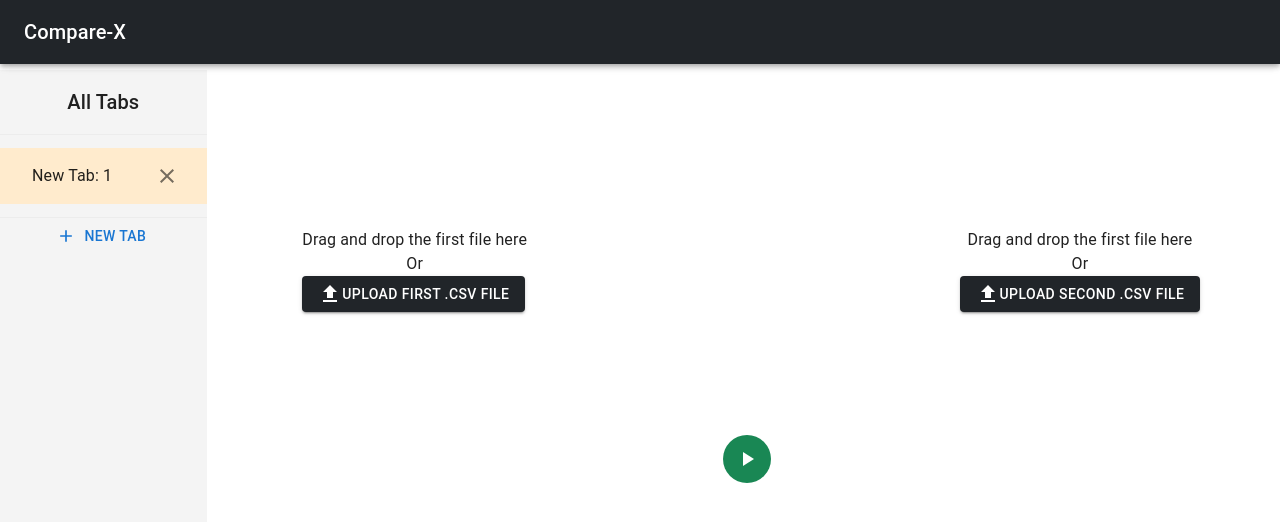
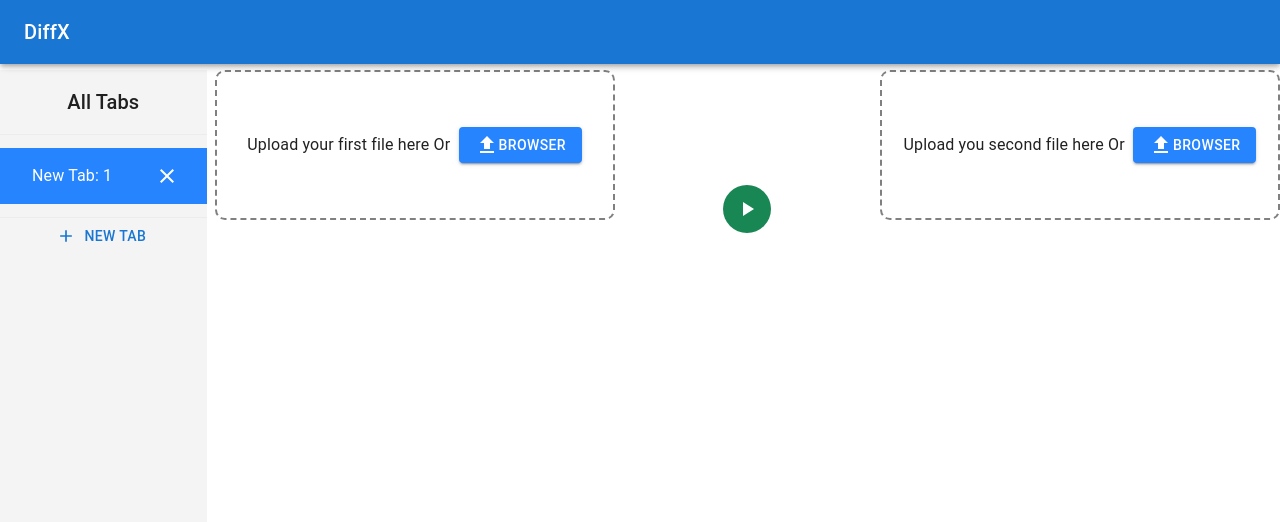
Before and after one commit to connectaak/datadiff, a React (Create React App) app: page / in a window 1280 px wide. Shown: the top 522 px of the page. Built offline with nearby package versions, Linux system fonts and the light colour scheme.

Commit message:
completed pagination

```diff
--- a/src/Components/Common/CustomToolbar.js
+++ b/src/Components/Common/CustomToolbar.js
@@ -1,11 +1,21 @@
-import { GridToolbarContainer, GridToolbarExport } from '@mui/x-data-grid';
+import {
+  GridToolbarContainer
+} from '@mui/x-data-grid';
 import * as React from 'react';
 
 
-export default function CustomToolbar() {
+export default function CustomToolbar({apiRef}) {
+  // const apiRef = useGridApiRef();
+  // const handleExport = () =>  apiRef.current.exportDataAsCsv({ delimiter: ";", utf8WithBom: true });
   return (
     <GridToolbarContainer>
-      <GridToolbarExport />
+     {/* <Box sx={{position:"absolute",background:"red",zIndex:1, top:0}}>
+     <Tooltip title="Export in Excel">
+              <IconButton  onClick={handleExport}>
+                <Save sx={{ color: "white" }} />
+              </IconButton>
+            </Tooltip>
+     </Box> */}
     </GridToolbarContainer>
   );
 }
--- a/src/Components/Common/DataGrid/GridTopBar.js
+++ b/src/Components/Common/DataGrid/GridTopBar.js
@@ -1,9 +1,11 @@
 import {
   GridOff,
+  Save,
   TableRows
 } from "@mui/icons-material";
 import { IconButton, Tooltip } from "@mui/material";
 import React from "react";
+// import CustomToolbar from "../CustomToolbar";
 
 export default function GridTopBar({
   filter,
@@ -13,7 +15,14 @@
   onExcelExport,
   resetFilterSortConfig,
   isDBData,
+  apiRef
 }) {
+
+
+  const handleExport= () => {
+    const gridApi = apiRef.current;
+    gridApi.exportDataAsCsv({ delimiter: ";", utf8WithBom: true });
+  };
   return (
     <div className="bg-success mt-3">
       <div className="d-flex ">
@@ -48,8 +57,17 @@
             </IconButton>
           </Tooltip> */}
         </div>
-        {/* <div className="d-flex align-items-center">
-          <Tooltip title="Reset Grid">
+        <div className="d-flex align-items-center">
+        <Tooltip title="Export in Excel">
+                <IconButton  onClick={handleExport}>
+                  <Save sx={{ color: "white" }} />
+                </IconButton>
+        </Tooltip>
+        {/* <CustomToolbar/> */}
+        {/* <Tooltip title="Reset Grid"> */}
+           {/* <CustomToolbar/> */}
+          {/* </Tooltip> */}
+          {/* <Tooltip title="Reset Grid">
             <IconButton onClick={resetFilterSortConfig}>
               <RotateLeftSharp sx={{ color: "white" }} />
             </IconButton>
@@ -70,8 +88,8 @@
             <IconButton onClick={() => onExport()}>
               <FileDownload sx={{ color: "white" }} />
             </IconButton>
-          </Tooltip>
-        </div> */}
+          </Tooltip> */}
+        </div>
       </div>
     </div>
   );
--- a/src/Components/Comparisons/File/FileCompare.js
+++ b/src/Components/Comparisons/File/FileCompare.js
@@ -208,22 +208,22 @@
     <div>
       <Grid container display={"flex"} flexWrap="wrap">
         <Grid md={6} xs={12} item>
-          <Box sx={{background:draggingL&&"gray",width:'400px',height:"400px"}} padding={"10px"} display="flex" alignItems={"center"} justifyContent={"center"}
+          <Box sx={{background:draggingL&&"gray",width:'400px',height:"150px",border:"2px solid gray", borderStyle:"dashed", borderRadius:"10px" }} padding={"10px"} display="flex" alignItems={"center"} justifyContent={"center"}
                 onDragEnter={(e)=>handleDragEnter(e,"left")}
                 onDragLeave={(e)=>handleDragLeave(e,"left")}
                 onDragOver={handleDragOver}
                 onDrop={(e)=>handleDrop(e,"left")}
 
           >
-            <Box>
+            <Box display="flex" alignItems="center">
             {uploadingL ? (
         <Box>
-          <Typography align={"center"}>Uploaded The First File</Typography>
+          <Typography align={"center"}>Uploaded The First File  &nbsp;</Typography>
         </Box>
       ) : (
         <>
-           <Typography align={"center"}>Drag and drop the first file here</Typography>
-           <Typography align={"center"}>Or</Typography>
+           <Typography align={"center"}>Upload your first file here Or  &nbsp;</Typography>
+
         </>
 
       )}
@@ -238,11 +238,11 @@
                 />
 
                 <Button
-                  className="bg-dark"
+                   sx={{backgroundColor:"#2684FF"}}
                   variant="contained"
                   component="span"
                 >
-                  <FileUpload /> Upload First .CSV File
+                  <FileUpload /> Browser
                 </Button>
               </label>
             </Box>
@@ -260,21 +260,21 @@
         </Grid>{" "}
         <Grid md={6} xs={12} item display={"flex"} justifyContent="end">
           <Box>
-            <Box sx={{background:draggingR&&"gray",width:'400px',height:"400px"}} padding={"10px"} display="flex" alignItems={"center"} justifyContent={"center"}
+            <Box sx={{background:draggingL&&"gray",width:'400px',height:"150px",border:"2px solid gray", borderStyle:"dashed", borderRadius:"10px" }} padding={"10px"} display="flex" alignItems={"center"} justifyContent={"center"}
               onDragOver={handleDragOver}
               onDragEnter={(e)=>handleDragEnter(e,"right")}
                 onDragLeave={(e)=>handleDragLeave(e,"right")}
 
                 onDrop={(e)=>handleDrop(e,"right")}>
-              <Box>
+              <Box display="flex" alignItems="center">
               {uploadingR ? (
         <Box>
-          <Typography align={"center"}>Uploaded The Second File</Typography>
+          <Typography align={"center"}>Uploaded The Second File  &nbsp; </Typography>
         </Box>
       ) : (
         <>
-           <Typography align={"center"}>Drag and drop the first file here</Typography>
-           <Typography align={"center"}>Or</Typography>
+           <Typography align={"center"}>Upload you second file here Or  &nbsp;</Typography>
+
         </>
 
       )}
@@ -288,11 +288,11 @@
                   />
 
                   <Button
-                    className="bg-dark"
+                   sx={{backgroundColor:"#2684FF"}}
                     variant="contained"
                     component="span"
                   >
-                    <FileUpload /> Upload Second .CSV File
+                    <FileUpload /> Browser
                   </Button>
                 </label>
               </Box>
--- a/src/Components/Comparisons/TabsDrawer.js
+++ b/src/Components/Comparisons/TabsDrawer.js
@@ -1,10 +1,10 @@
-import React, { useEffect, useState } from "react";
+import { Add, Close } from "@mui/icons-material";
+import { Button, IconButton, ListItemButton, Typography } from "@mui/material";
 import Box from "@mui/material/Box";
+import Divider from "@mui/material/Divider";
 import List from "@mui/material/List";
-import Divider from "@mui/material/Divider";
 import ListItem from "@mui/material/ListItem";
-import { Button, IconButton, ListItemButton, Typography } from "@mui/material";
-import { Add, Close } from "@mui/icons-material";
+import React from "react";
 
 export default function TabsDrawer({
   handleTabsDrawerToggle,
@@ -36,10 +36,10 @@
               key={i}
               onClick={() => openTab(item.id)}
               sx={{
-                background:
-                  tabID === item?.id ? "blanchedalmond" : "rgb(189 255 209)",
+                background:"#2684FF",
+                color:"white",
                 my: "5px",
-                "&:hover": { background: "blanchedalmond" },
+                "&:hover": { background: "#2684FF" },
               }}
             >
               <ListItem
@@ -49,7 +49,7 @@
                     aria-label="delete"
                     onClick={() => onDelete(item.id)}
                   >
-                    <Close />
+                    <Close sx={{color:"white"}} />
                   </IconButton>
                 }
               >
--- a/src/Components/Layout/Header/Header.js
+++ b/src/Components/Layout/Header/Header.js
@@ -35,7 +35,7 @@
   const drawer = (
     <Box onClick={handleDrawerToggle} sx={{ textAlign: "center" }}>
       <Typography variant="h6" sx={{ my: 2 }}>
-        <Menu /> Compare-X
+        <Menu /> DiffX
       </Typography>
       <Divider />
       <List>
@@ -56,7 +56,7 @@
   return (
     <Box sx={{ display: "flex" }}>
       <CssBaseline />
-      <AppBar component="nav" className="bg-dark">
+      <AppBar component="nav" className="bg-green">
         <Toolbar>
           <IconButton
             color="inherit"
@@ -73,7 +73,7 @@
             component="div"
             sx={{ flexGrow: 1, display: { xs: "none", sm: "block" } }}
           >
-            Compare-X
+           DiffX
           </Typography>
           {/* <Box  display={'flex'} justifyContent="end">
            <Box>
```
Also changed, not shown: src/Components/Common/DataGrid/CompareDataGrid2.js (+68 -47 lines).
